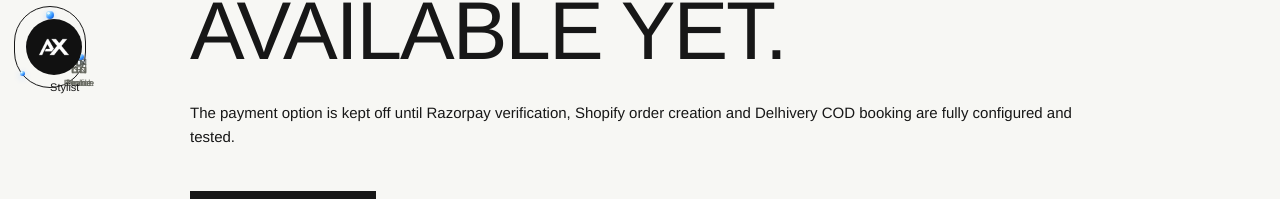
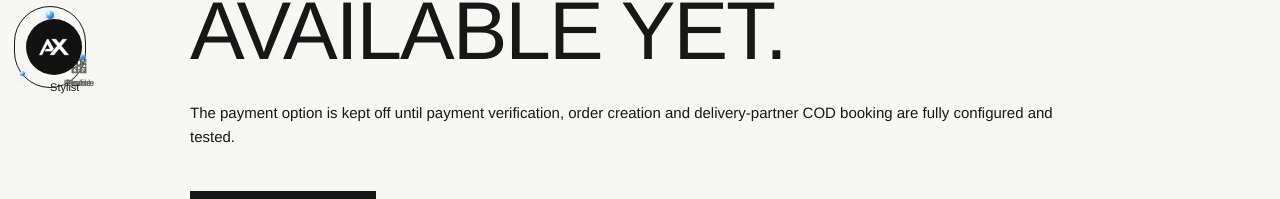
Before and after one commit to axmensstore2020-droid/ax-v3-storefront, a Next.js app: page /partial-cod in a window 1280 px wide. Shown: the part 353-552 px from the top of the page. Built offline with nearby package versions, Linux system fonts and the light colour scheme; no server answers.

Commit message:
Remove carrier brand from customer-facing Partial COD copy

```diff
--- a/app/partial-cod/page.js
+++ b/app/partial-cod/page.js
@@ -4,7 +4,7 @@ import {partialCodConfigured} from '../../lib/partial-cod-server';
 
 export const metadata={
  title:'Partial COD',
- description:'Pay a booking advance securely and pay the remaining eligible order balance to Delhivery on delivery.'
+ description:'Pay a booking advance securely and pay the remaining eligible order balance to our delivery partner on delivery.'
 };
 
 export default function PartialCodPage(){
@@ -13,7 +13,7 @@ export default function PartialCodPage(){
   {enabled?<PartialCodCheckout/>:<section className="partial-cod-unavailable">
    <p className="eyebrow">PARTIAL COD</p>
    <h1 className="editorial">Partial COD is not available yet.</h1>
-   <p>The payment option is kept off until Razorpay verification, Shopify order creation and Delhivery COD booking are fully configured and tested.</p>
+   <p>The payment option is kept off until payment verification, order creation and delivery-partner COD booking are fully configured and tested.</p>
    <Link className="solid-button" href="/products">CONTINUE SHOPPING</Link>
   </section>}
  </main>;
```
